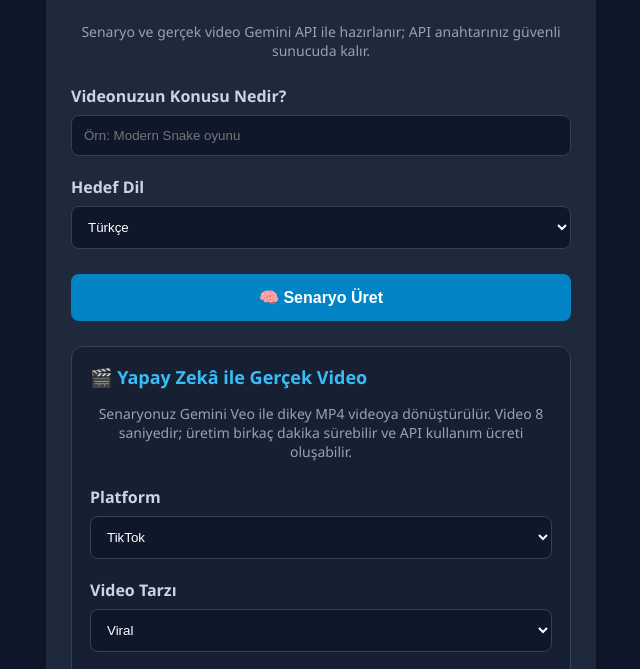
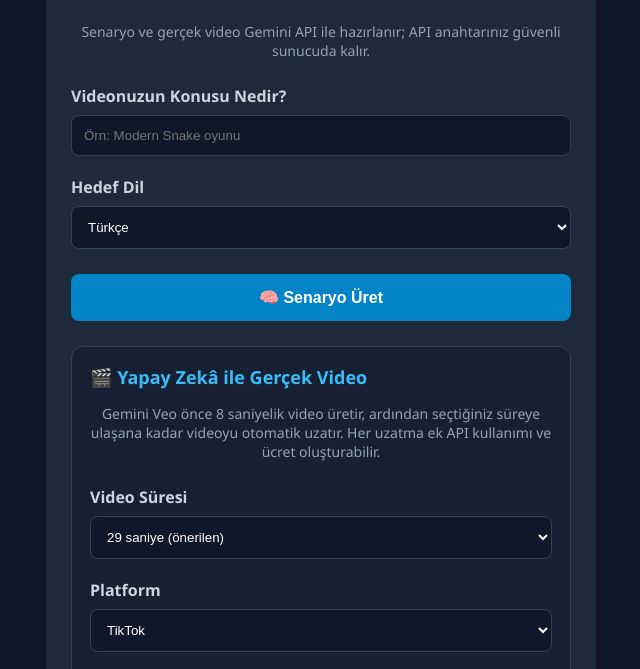
Before and after one commit to ediptan01-commits/ai-script-generator, a website: page index.html in a window 1280 px wide. Shown: the part 130-799 px from the top of the page, without its empty margins (319-959 px from the left). Drawn offline with Linux system fonts and the light colour scheme.

Commit message:
Update index.html

```diff
--- a/index.html
+++ b/index.html
@@ -134,7 +134,7 @@
 
     <p class="subtitle">Senaryo ve gerçek video Gemini API ile hazırlanır; API anahtarınız güvenli sunucuda kalır.</p>
 
-<label for="topic">Videonuzun Konusu Nedir?</label>
+    <label for="topic">Videonuzun Konusu Nedir?</label>
 
     <input
         type="text"
@@ -155,15 +155,20 @@
         🧠 Senaryo Üret
     </button>
 
-
-    <!-- VİDEO AYARLARI -->
-
     <div class="video-panel">
 
         <h2>🎬 Yapay Zekâ ile Gerçek Video</h2>
 
-        <p class="subtitle">Senaryonuz Gemini Veo ile dikey MP4 videoya dönüştürülür. Video 8 saniyedir; üretim birkaç dakika sürebilir ve API kullanım ücreti oluşabilir.</p>
+        <p class="subtitle">Gemini Veo önce 8 saniyelik video üretir, ardından seçtiğiniz süreye ulaşana kadar videoyu otomatik uzatır. Her uzatma ek API kullanımı ve ücret oluşturabilir.</p>
 
+        <label for="duration">Video Süresi</label>
+
+        <select id="duration">
+            <option value="8">8 saniye</option>
+            <option value="15">15 saniye</option>
+            <option value="22">22 saniye</option>
+            <option value="29" selected>29 saniye (önerilen)</option>
+        </select>
 
         <label for="platform">Platform</label>
 
@@ -172,7 +177,6 @@
             <option value="Instagram Reels">Instagram Reels</option>
             <option value="YouTube Shorts">YouTube Shorts</option>
         </select>
-
 
         <label for="style">Video Tarzı</label>
 
@@ -183,7 +187,6 @@
             <option value="Hikaye">Hikâye anlatımı</option>
             <option value="Reklam">Reklam</option>
         </select>
-
 
         <button
             class="video-button"
@@ -196,11 +199,9 @@
 
     </div>
 
-
     <div id="result" class="result-box"></div>
 
 </div>
-
 
 <script src="script.js"></script>
 
```
